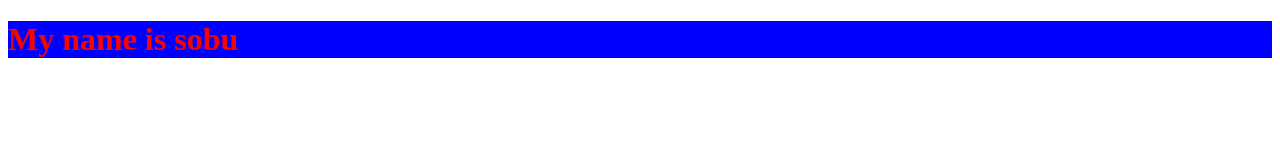
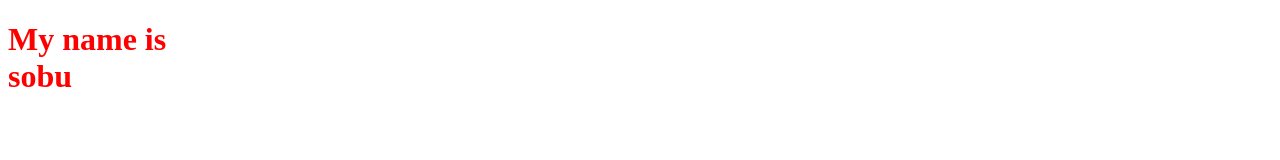
Before and after one commit to sobunkohla/CSS-crash-course, a plain HTML site: page index.html in a window 1280 px wide. Drawn offline with Linux system fonts and the light colour scheme.

Commit message:
Adding the width

```diff
--- a/index.html
+++ b/index.html
@@ -5,9 +5,11 @@
     <meta http-equiv="X-UA-Compatible" content="IE=edge" />
     <meta name="viewport" content="width=device-width, initial-scale=1.0" />
     <title>Document</title>
-    <link rel="stylesheet" href="./style.css">
+    <link rel="stylesheet" href="./style.css" />
   </head>
   <body>
-    <h1 >My name is sobu</h1>
+    <div>
+        <h1>My name is sobu</h1>
+    </div>
   </body>
 </html>
--- a/style.css
+++ b/style.css
@@ -1,5 +1,6 @@
 h1{
     color: red;
-    background-color: blue;
-
 }
+div{
+    width: 200px;
+}
```
